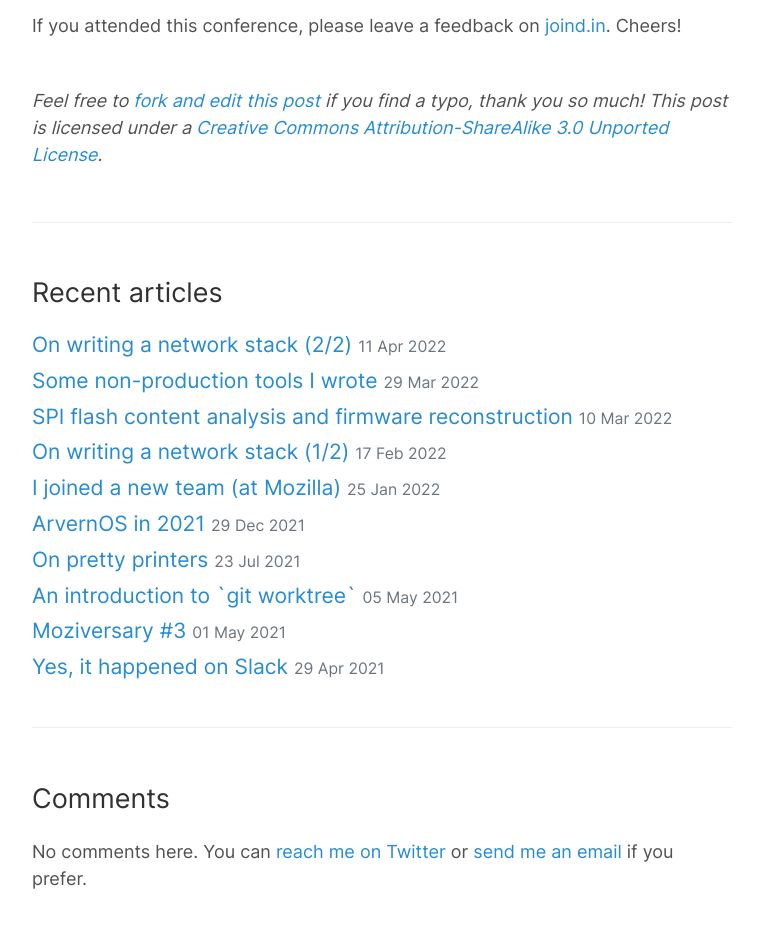
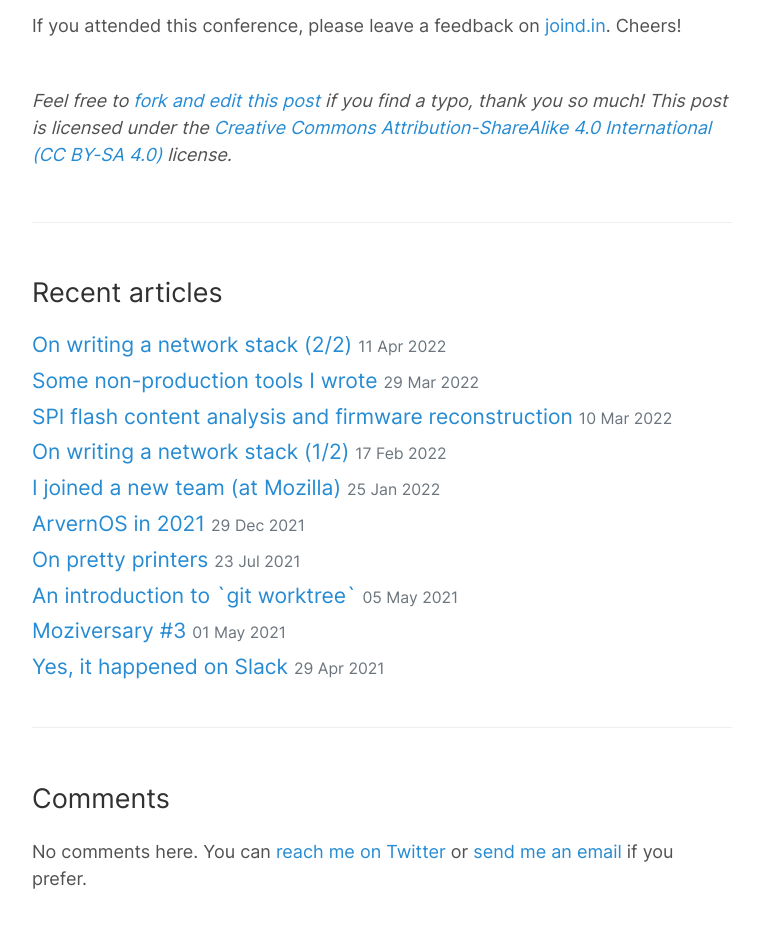
Before and after one commit to willdurand/willdurand.github.io, a Jekyll site: the page built from _posts/2012-06-08-introduction-to-propel2-at-symfony-live-2012.md, in a window 1280 px wide, cut to the strip 512-1452 px from the top of the page. Shown: the top 928 px of the strip, without its empty margins (258-1021 px from the left). Built offline with Jekyll 4.4.1, drawn with Linux system fonts in a browser that asks for light colours.

Commit message:
update license

```diff
--- a/_layouts/post.html
+++ b/_layouts/post.html
@@ -44,7 +44,7 @@ layout: main
 
   <div class="fork-and-edit">
     <p>
-      Feel free to <a href="https://github.com/willdurand/willdurand.github.io/edit/main/_posts/{{ page.url | remove_first:'/' | replace_first:'/','-' | replace_first:'/','-' |replace_first:'/','-' | remove:'/' }}.md">fork and edit this post</a> if you find a typo, thank you so much! This post is licensed under a <a rel="license" href="https://creativecommons.org/licenses/by-sa/3.0/">Creative Commons Attribution-ShareAlike 3.0 Unported License</a>.
+      Feel free to <a href="https://github.com/willdurand/willdurand.github.io/edit/main/_posts/{{ page.url | remove_first:'/' | replace_first:'/','-' | replace_first:'/','-' |replace_first:'/','-' | remove:'/' }}.md">fork and edit this post</a> if you find a typo, thank you so much! This post is licensed under the <a rel="license" href="https://creativecommons.org/licenses/by-sa/4.0/">Creative Commons Attribution-ShareAlike 4.0 International (CC BY-SA 4.0)</a> license.
     </p>
   </div>
 </div>
```
